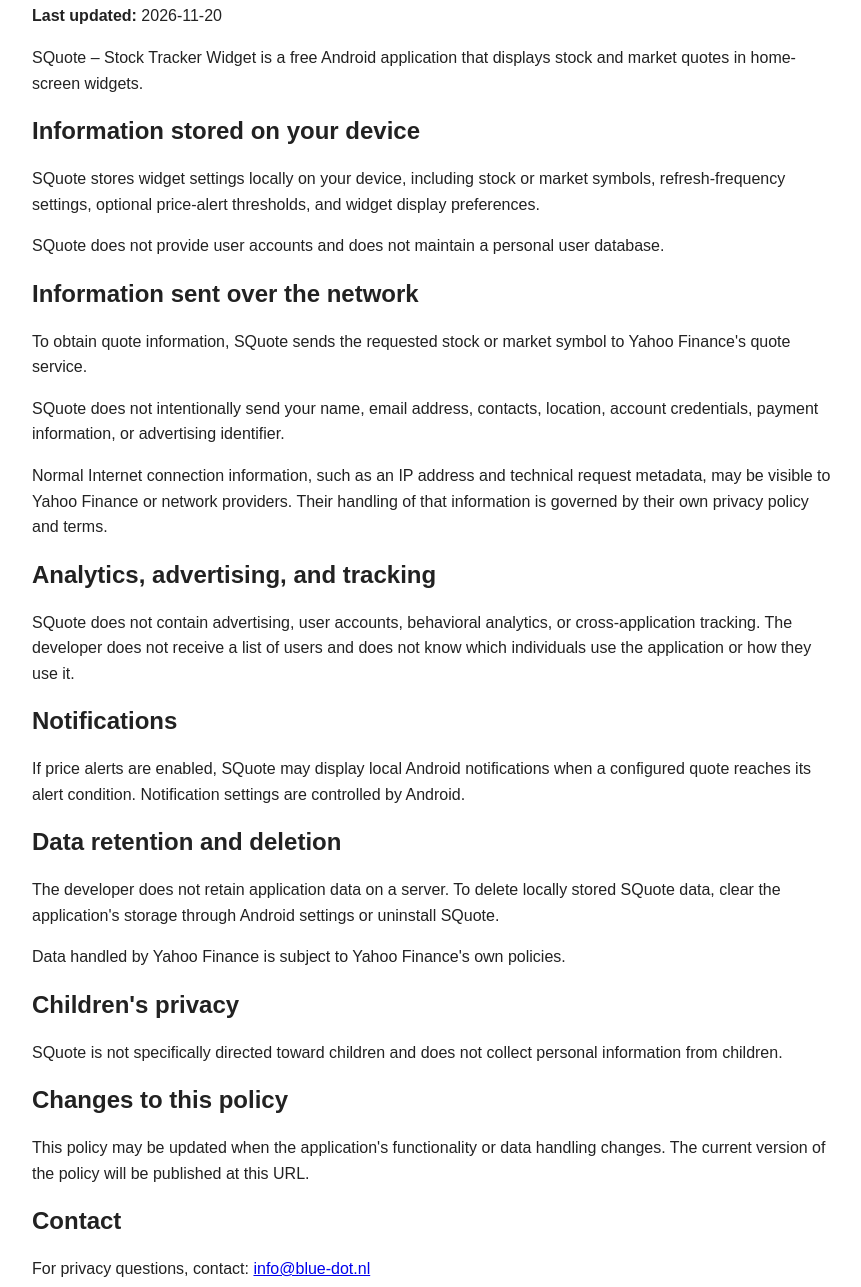
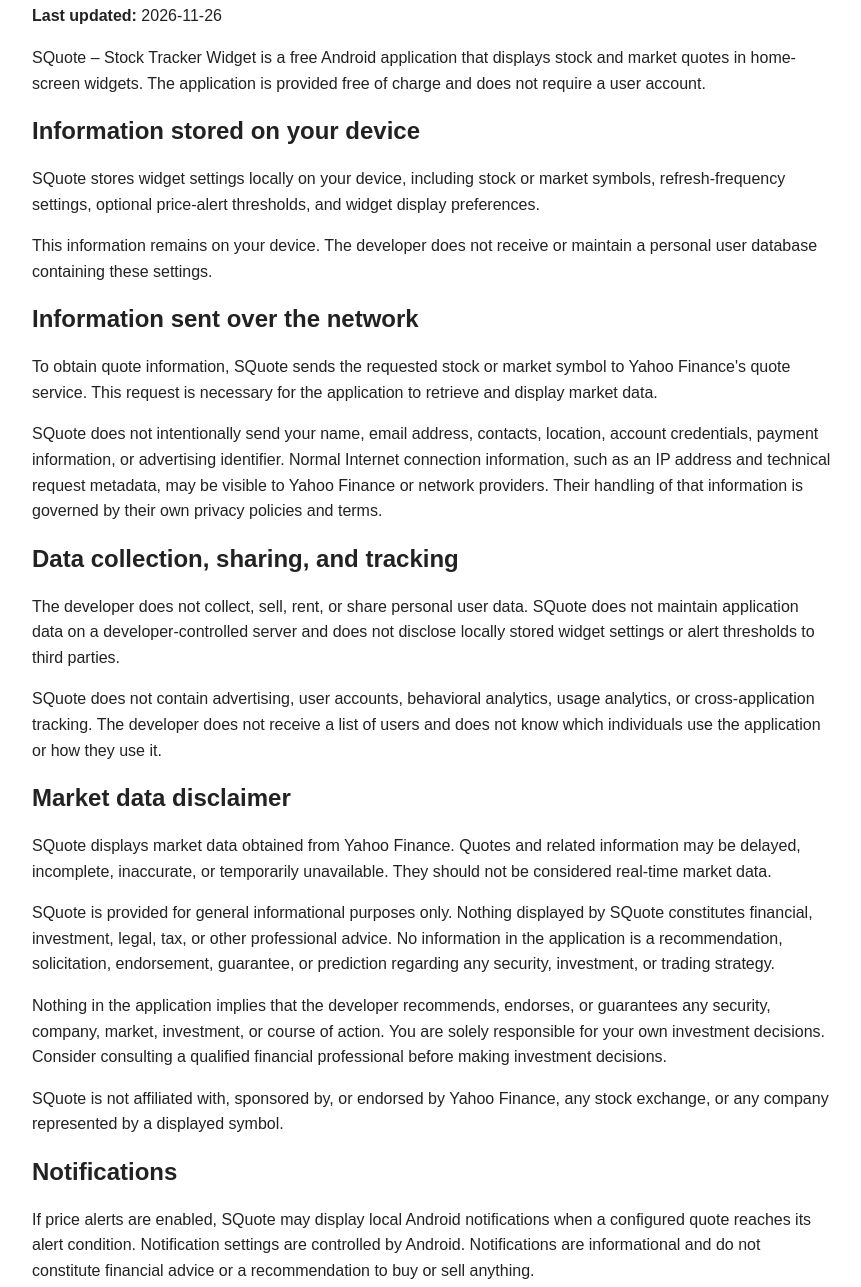
Before and after one commit to jnispen/squote-privacy, a plain HTML site: page index.html in a window 1280 px wide. Shown: the part 98-1385 px from the top of the page, without its empty margins (208-1069 px from the left). Drawn offline with Linux system fonts and the light colour scheme.

Commit message:
Revise privacy policy details and update last modified date
Updated the privacy policy with new information regarding data handling, notifications, and service availability.

```diff
--- a/index.html
+++ b/index.html
@@ -21,11 +21,12 @@
 <body>
   <h1>SQuote – Stock Tracker Widget Privacy Policy</h1>
 
-  <p><strong>Last updated:</strong> 2026-11-20</p>
+  <p><strong>Last updated:</strong> 2026-11-26</p>
 
   <p>
     SQuote – Stock Tracker Widget is a free Android application that displays
-    stock and market quotes in home-screen widgets.
+    stock and market quotes in home-screen widgets. The application is provided
+    free of charge and does not require a user account.
   </p>
 
   <h2>Information stored on your device</h2>
@@ -37,37 +38,70 @@
   </p>
 
   <p>
-    SQuote does not provide user accounts and does not maintain a personal user
-    database.
+    This information remains on your device. The developer does not receive or
+    maintain a personal user database containing these settings.
   </p>
 
   <h2>Information sent over the network</h2>
 
   <p>
     To obtain quote information, SQuote sends the requested stock or market
-    symbol to Yahoo Finance's quote service.
+    symbol to Yahoo Finance's quote service. This request is necessary for the
+    application to retrieve and display market data.
   </p>
 
   <p>
     SQuote does not intentionally send your name, email address, contacts,
     location, account credentials, payment information, or advertising
-    identifier.
+    identifier. Normal Internet connection information, such as an IP address
+    and technical request metadata, may be visible to Yahoo Finance or network
+    providers. Their handling of that information is governed by their own
+    privacy policies and terms.
+  </p>
+
+  <h2>Data collection, sharing, and tracking</h2>
+
+  <p>
+    The developer does not collect, sell, rent, or share personal user data.
+    SQuote does not maintain application data on a developer-controlled server
+    and does not disclose locally stored widget settings or alert thresholds to
+    third parties.
   </p>
 
   <p>
-    Normal Internet connection information, such as an IP address and technical
-    request metadata, may be visible to Yahoo Finance or network providers.
-    Their handling of that information is governed by their own privacy policy
-    and terms.
+    SQuote does not contain advertising, user accounts, behavioral analytics,
+    usage analytics, or cross-application tracking. The developer does not
+    receive a list of users and does not know which individuals use the
+    application or how they use it.
   </p>
 
-  <h2>Analytics, advertising, and tracking</h2>
+  <h2>Market data disclaimer</h2>
 
   <p>
-    SQuote does not contain advertising, user accounts, behavioral analytics,
-    or cross-application tracking. The developer does not receive a list of
-    users and does not know which individuals use the application or how they
-    use it.
+    SQuote displays market data obtained from Yahoo Finance. Quotes and related
+    information may be delayed, incomplete, inaccurate, or temporarily
+    unavailable. They should not be considered real-time market data.
+  </p>
+
+  <p>
+    SQuote is provided for general informational purposes only. Nothing
+    displayed by SQuote constitutes financial, investment, legal, tax, or other
+    professional advice. No information in the application is a recommendation,
+    solicitation, endorsement, guarantee, or prediction regarding any security,
+    investment, or trading strategy.
+  </p>
+
+  <p>
+    Nothing in the application implies that the developer recommends,
+    endorses, or guarantees any security, company, market, investment, or
+    course of action. You are solely responsible for your own investment
+    decisions. Consider consulting a qualified financial professional before
+    making investment decisions.
+  </p>
+
+  <p>
+    SQuote is not affiliated with, sponsored by, or endorsed by Yahoo Finance,
+    any stock exchange, or any company represented by a displayed symbol.
   </p>
 
   <h2>Notifications</h2>
@@ -75,7 +109,8 @@
   <p>
     If price alerts are enabled, SQuote may display local Android notifications
     when a configured quote reaches its alert condition. Notification settings
-    are controlled by Android.
+    are controlled by Android. Notifications are informational and do not
+    constitute financial advice or a recommendation to buy or sell anything.
   </p>
 
   <h2>Data retention and deletion</h2>
@@ -90,24 +125,36 @@
     Data handled by Yahoo Finance is subject to Yahoo Finance's own policies.
   </p>
 
+  <h2>Service availability</h2>
+
+  <p>
+    SQuote is provided free of charge and on an “as available” basis. No
+    particular availability, accuracy, timeliness, completeness, or
+    uninterrupted operation is guaranteed. Quote retrieval may be affected by
+    network problems, service interruptions, market closures, provider limits,
+    or changes to the external quote service.
+  </p>
+
   <h2>Children's privacy</h2>
 
   <p>
-    SQuote is not specifically directed toward children and does not collect personal information from children.
+    SQuote is not specifically directed toward children and does not knowingly
+    collect personal information from children.
   </p>
 
   <h2>Changes to this policy</h2>
 
   <p>
     This policy may be updated when the application's functionality or data
-    handling changes. The current version of the policy will be published at this URL.
+    handling changes. The current version of the policy will be published at
+    this URL.
   </p>
 
   <h2>Contact</h2>
 
   <p>
-    For privacy questions, contact:
-    <a href="info@blue-dot.nl">info@blue-dot.nl</a>
+    For privacy questions, contact
+    <a href="mailto:info@blue-dot.nl">info@blue-dot.nl</a>.
   </p>
 </body>
 </html>
```
